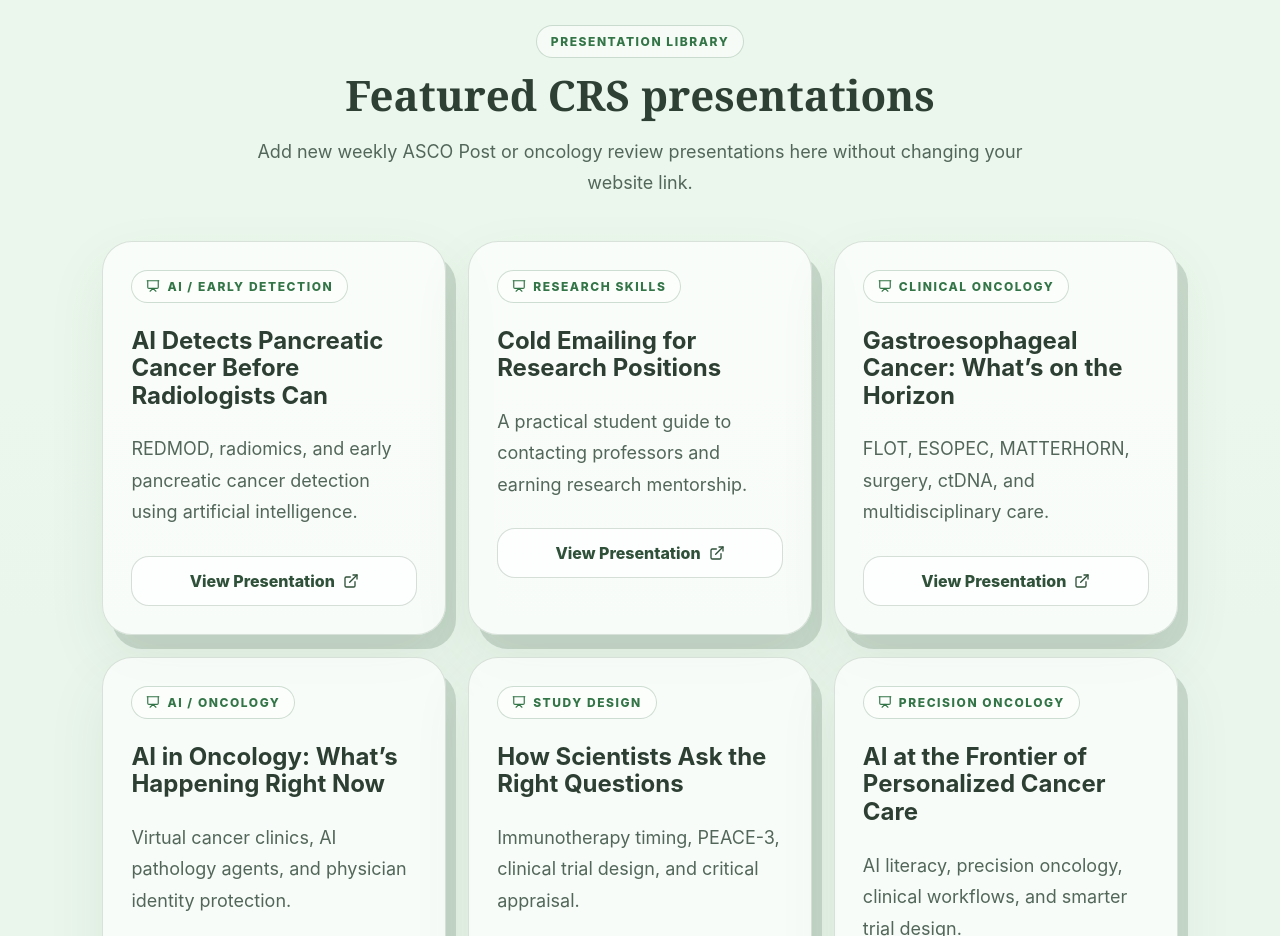
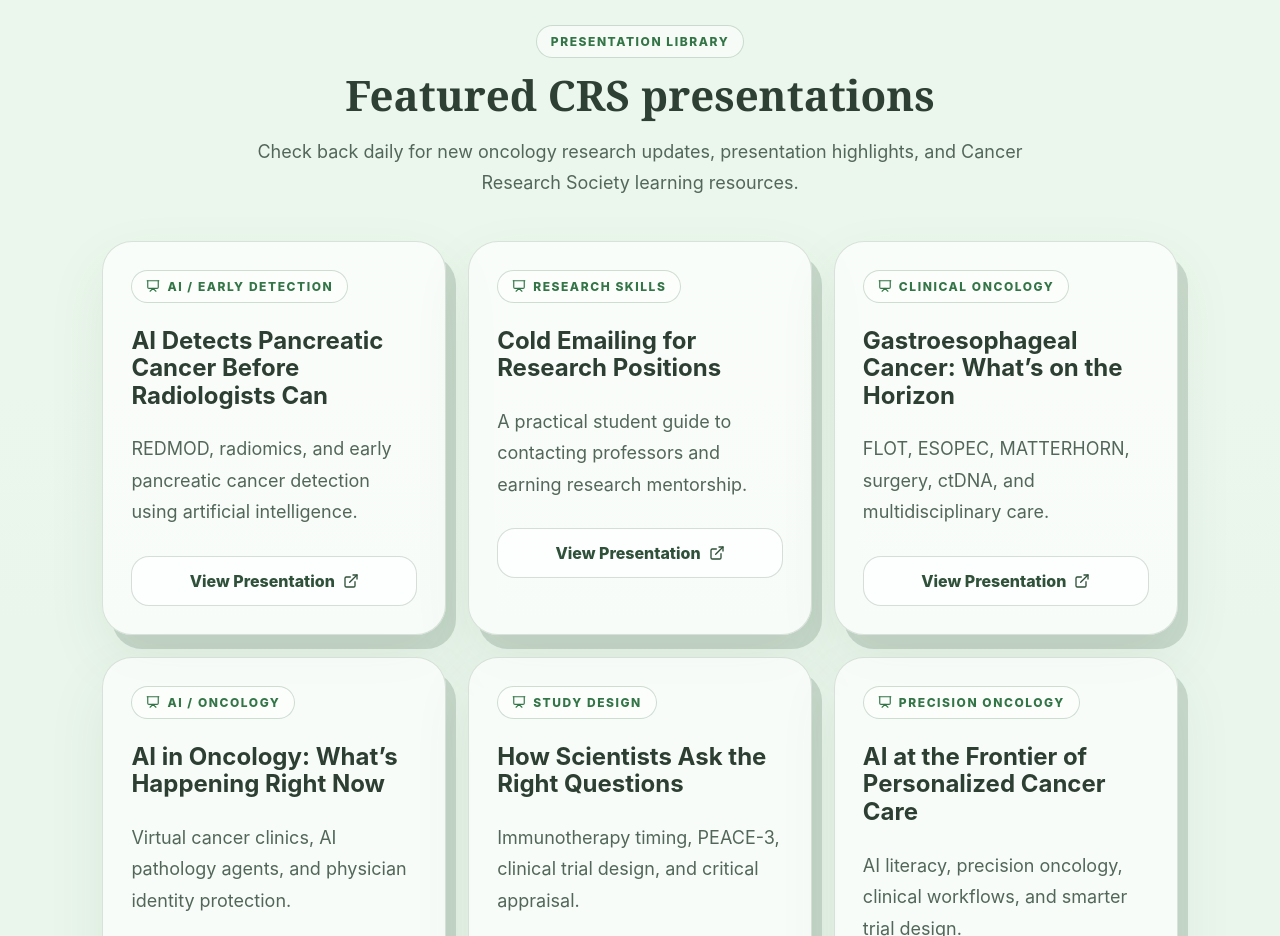
Before and after one commit to Senekw/crhs-cancer-research-society, a React (Vite) app: page / in a window 1280 px wide. Shown: the part 1820-2756 px from the top of the page. Built offline with nearby package versions, Linux system fonts and the light colour scheme.

Commit message:
Update App.jsx

```diff
--- a/src/App.jsx
+++ b/src/App.jsx
@@ -116,7 +116,7 @@ export default function App() {
         <div className="sectionHeader">
           <span className="eyebrow">Presentation Library</span>
           <h2>Featured CRS presentations</h2>
-          <p>Add new weekly ASCO Post or oncology review presentations here without changing your website link.</p>
+          <p>Check back daily for new oncology research updates, presentation highlights, and Cancer Research Society learning resources.</p>
         </div>
         <div className="grid">
           {presentations.map((item) => (
```
